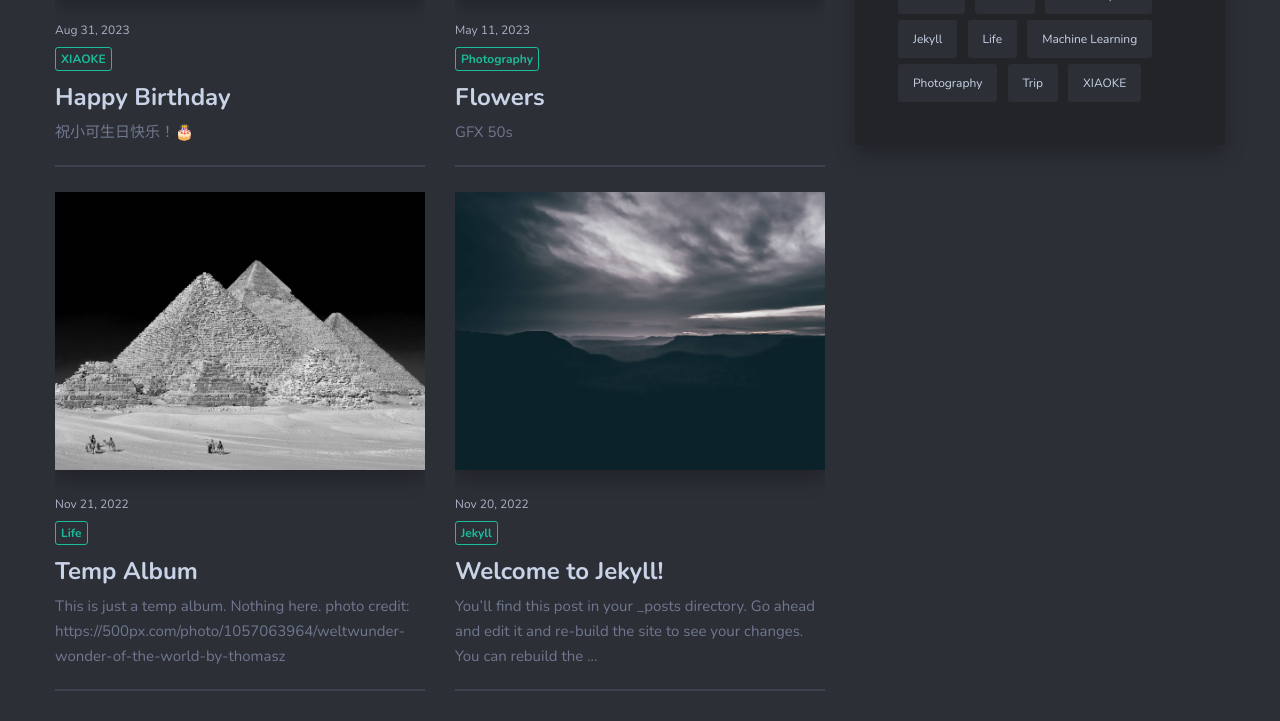
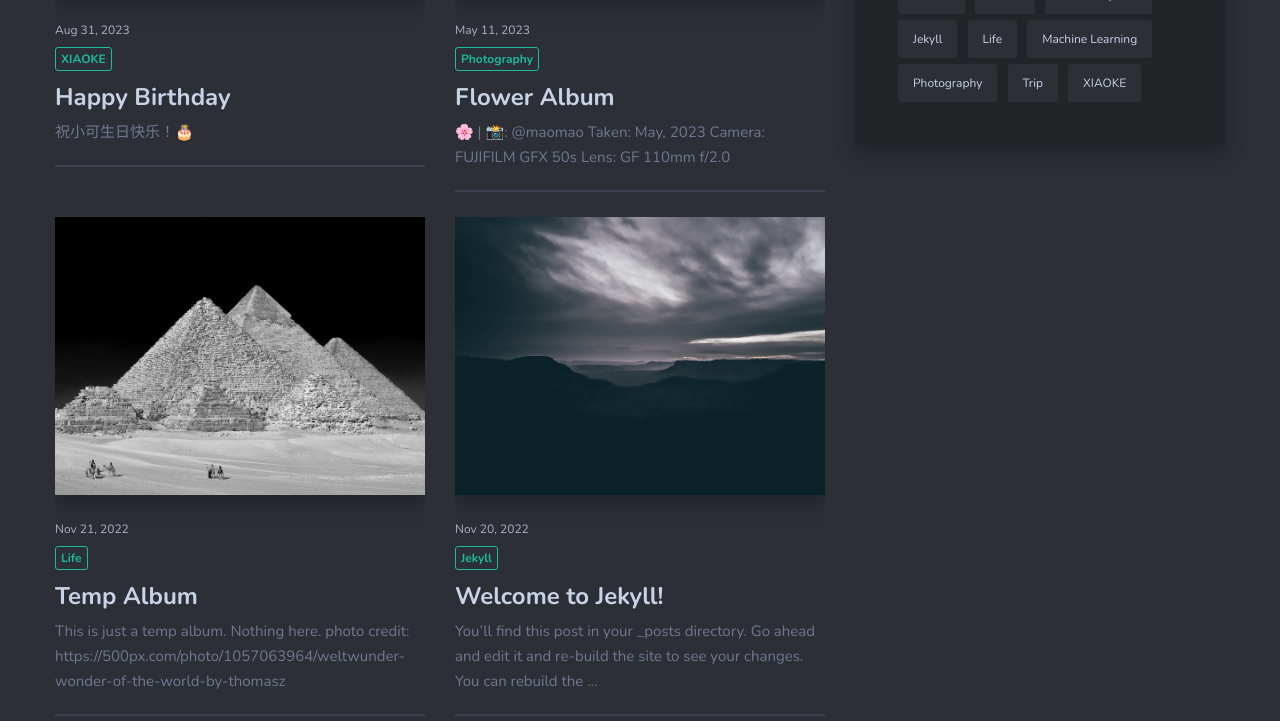
Before and after one commit to MaoMaoCV/maomaocv.github.io, a Jekyll site: the page built from index.html, in a window 1280 px wide and 900 px high, scrolled down 1301 px, cut to the strip 179-900 px from the top of the window. Built offline with Jekyll 4.4.1, drawn with Linux system fonts in a browser that asks for light colours; nearby versions of some CDN libraries; the list of posts is cut into pages by our own code.

Commit message:
flower post

```diff
--- a/_posts/2018-08-23-abstraction-as-art.markdown
+++ b/_posts/2018-08-23-abstraction-as-art.markdown
@@ -1,11 +1,14 @@
 ---
 layout: post
-title:  Flowers
+title:  Flower Album
 date:   2023-05-11 16:03:50 +0300
 image:  2023-05-flower-2694.jpg
 tags:   Photography
 ---
-GFX 50s
+🌸 | 📸: @maomao
+Taken: May, 2023
+Camera: FUJIFILM GFX 50s
+Lens: GF 110mm f/2.0
 ![]({{site.baseurl}}/img/2023-05-flower-2642.jpg)
 ![]({{site.baseurl}}/img/2023-05-flower-2656.jpg)
 ![]({{site.baseurl}}/img/2023-05-flower-2681.jpg)
```
Also changed, not shown: 1 other file.
